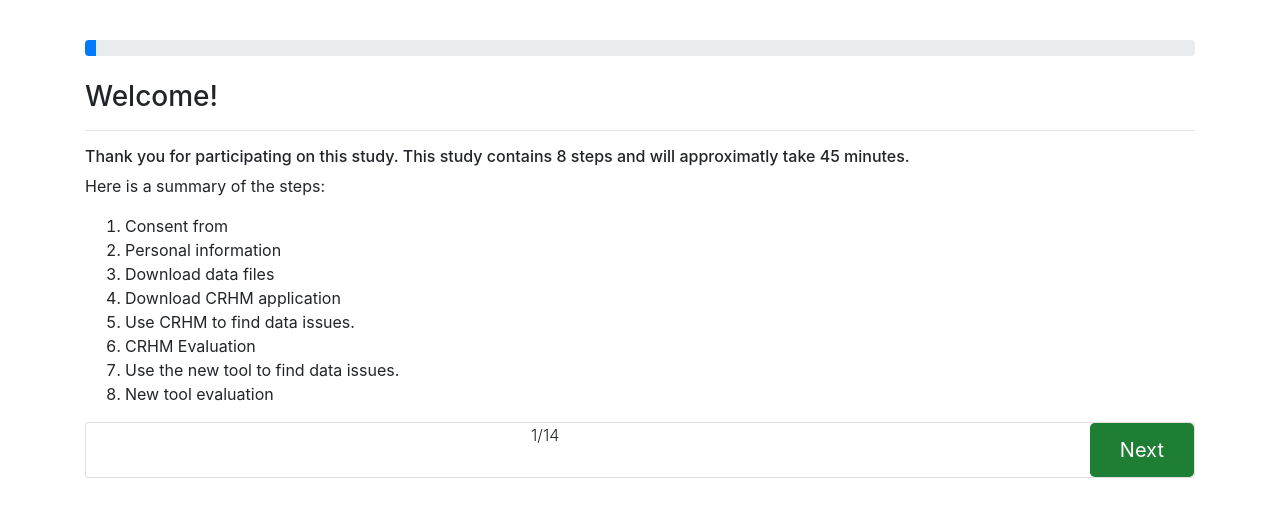
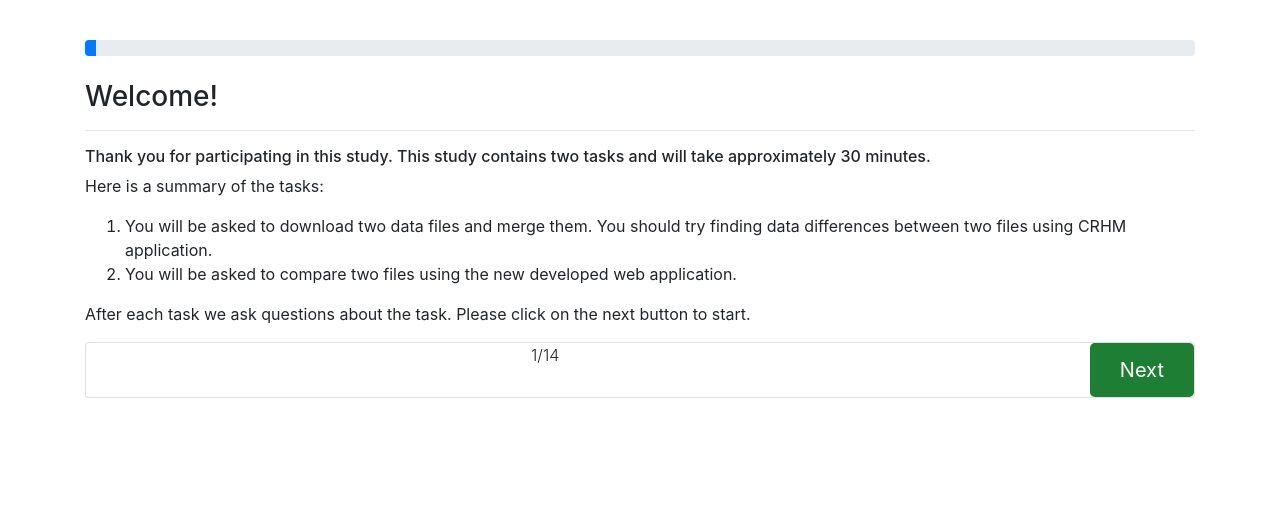
Before and after one commit to hamidkhbl/CRHM-visualisation-experiment-webapp, a Flask app: page /visualization/ in a window 1280 px wide. Shown: the part 56-573 px from the top of the page. Run offline with Flask 2, Linux system fonts and the light colour scheme; a user stored in the database is signed in; data comes from the database, SQL or seed files in the repository; some libraries are stand-ins or nearby versions.

Commit message:
Edit content

```diff
--- a/app/templates/public/crhm.html
+++ b/app/templates/public/crhm.html
@@ -17,7 +17,7 @@
       <br>
     <h3>Download and Install CRHM Application</h3>
     <hr>
-    <p>To download the CRHM app, click on the download button.</p>
+    <p>To download the CRHM application, click on the download button.</p>
     <p>A zip file will be downloaded. Please follow these steps to install the app:</p>
     <li>
         Extract the zip file.
--- a/app/templates/public/download.htm
+++ b/app/templates/public/download.htm
@@ -17,7 +17,8 @@
       <br>
     <h3>Download files</h3>
     <hr>
-    <p>You need to download these two files. There are several differences between these two files.</p>
+    <p>Please download these two files. There are several differences between these two files that we are going to find.</p>
+    <p>Each file has a header and data section seperated by number six signs (######). Header section includes the column name and unit of measurment for each column.</p>
 
     <div class="row">
         <div class="column col-6">
--- a/app/templates/public/participants_info.html
+++ b/app/templates/public/participants_info.html
@@ -57,7 +57,7 @@
               <br>
               <li>
                 <div class="row">
-                  <label class="col-sm-5" for="username">To which gender identity do you most identify?</label>
+                  <label class="col-sm-5" for="username">What is your gender?</label>
                   <div class="form-check col-sm-1">
                     {% if gender == "male"%}
                     <input class="form-check-input" type="radio" name="genderRadios" id="genderRadios_male" value="male" required checked>
--- a/app/templates/public/welcome.html
+++ b/app/templates/public/welcome.html
@@ -16,34 +16,18 @@
 
     <h3>Welcome!</h3>
     <hr>
-    <h6>Thank you for participating on this study. This study contains 8 steps and will approximatly take 45 minutes.</h6>
-    <p>Here is a summary of the steps:</p>
+    <h6>Thank you for participating in this study. This study contains two tasks and will take approximately 30 minutes.</h6>
+    <p>Here is a summary of the tasks:</p>
     <ol>
         <li>
-            Consent from
+            You will be asked to download two data files and merge them. You should try finding data differences between two files using CRHM application.
         </li>
         <li>
-            Personal information
+            You will be asked to compare two files using the new developed web application.
         </li>
-        <li>
-            Download data files
-        </li>
-        <li>
-            Download CRHM application
-        </li>
-        <li>
-            Use CRHM to find data issues.
-        </li>
-        <li>
-            CRHM Evaluation
-        </li>
-        <li>
-            Use the new tool to find data issues.
-        </li>
-        <li>
-            New tool evaluation
-        </li>
+
     </ol>
+    <p>After each task we ask questions about the task. Please click on the next button to start.</p>
 
 
     <!-- nav card -->
```
Also changed, not shown: app/templates/public/consent_form.html (+6 -6 lines), app/templates/public/crhm_guid.html (+27 -1 lines).
